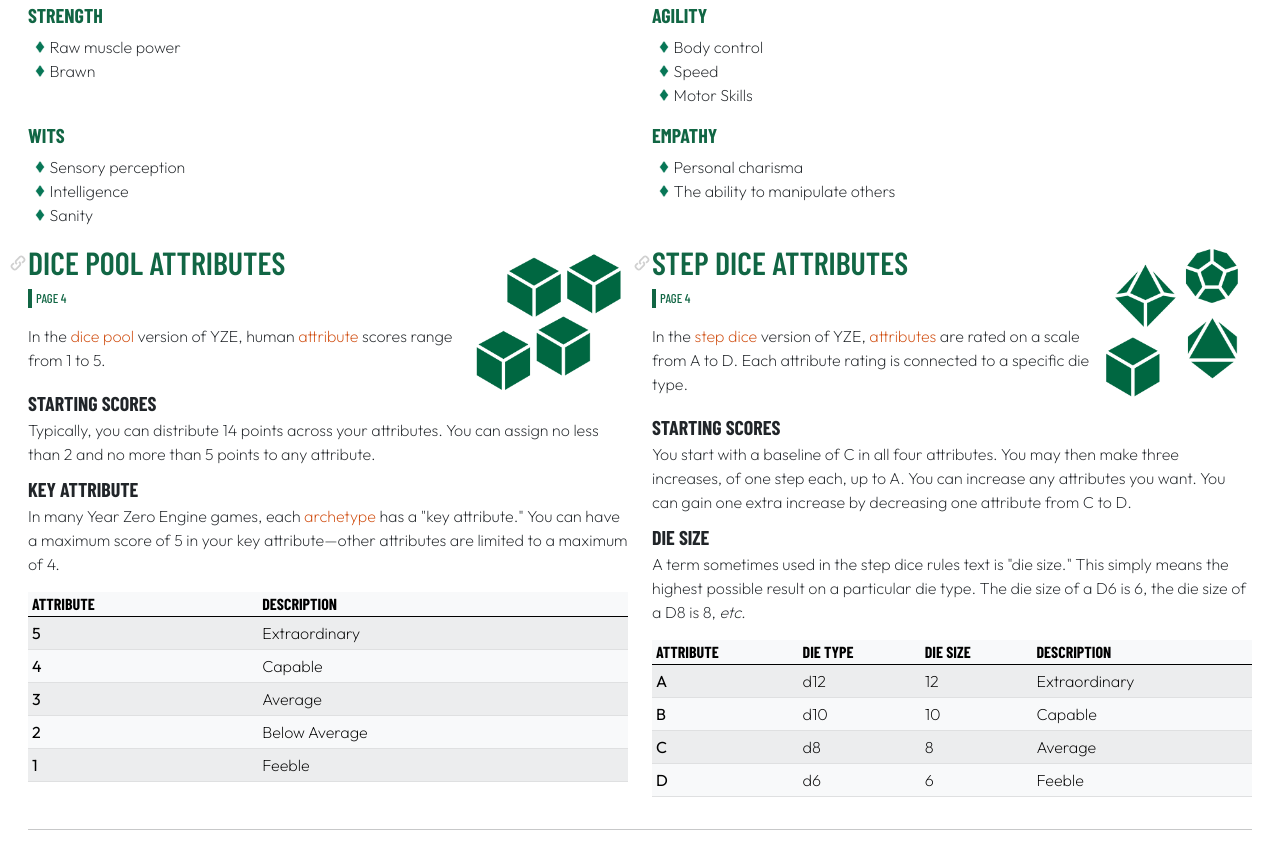
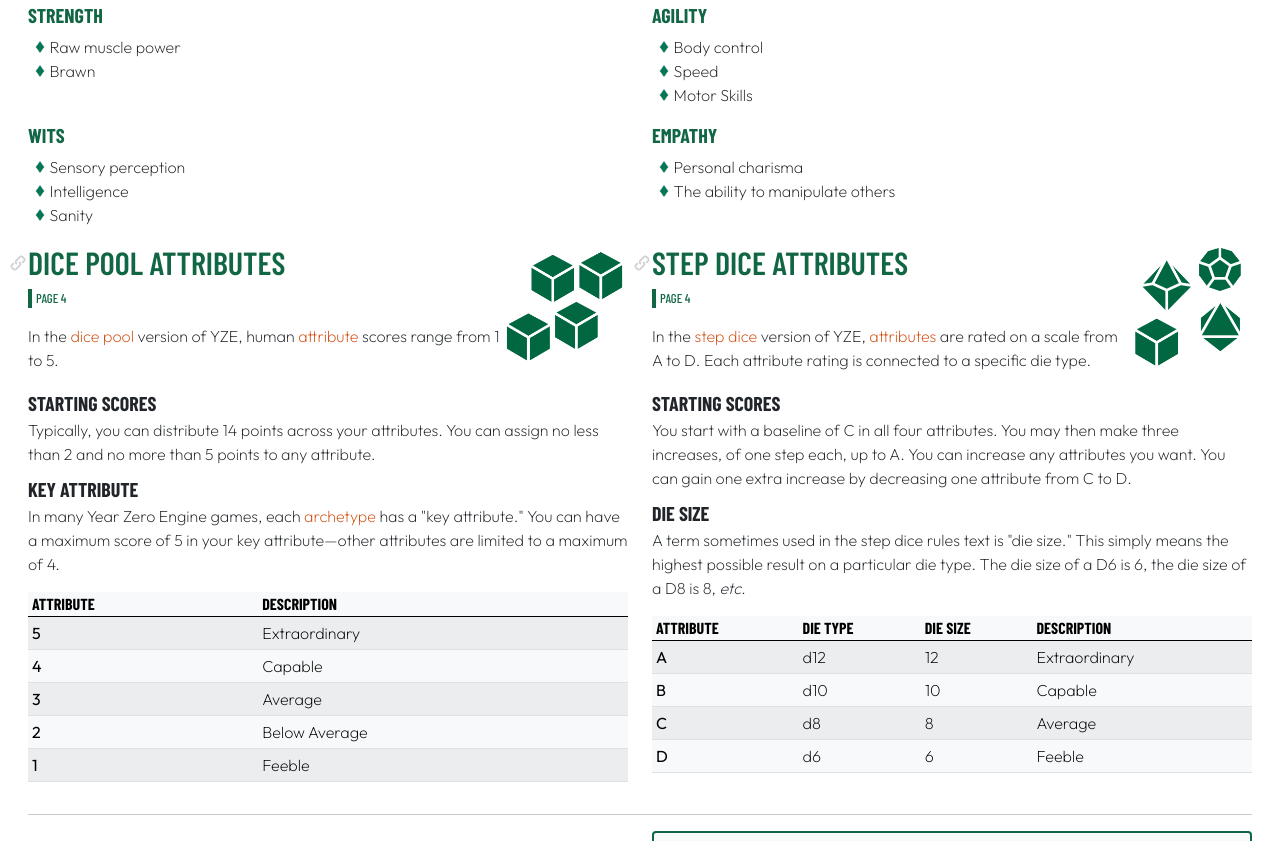
Before and after one commit to callmepartario/og-yzesrd, a plain HTML site: page index.html in a window 1280 px wide. Shown: the part 4750-5591 px from the top of the page. Drawn offline with Linux system fonts and the light colour scheme.

Commit message:
size adjust

```diff
--- a/css/og-yzesrd.css
+++ b/css/og-yzesrd.css
@@ -389,20 +389,20 @@ h6 a.og-h-anchor, .h6 a.og-h-anchor { margin-top: 0.25rem; }
 .og-dice-pool {
 	background: url('../images/dice-pool.webp');
 	background-repeat: no-repeat;
-	background-size: 10rem;
+	background-size: 8rem;
 	float: right;
-	height: 10rem;
-	width: 10rem;
+	height: 8rem;
+	width: 8rem;
 	padding-left: 1rem;
 	padding-bottom: 1rem;
 }
 .og-dice-step {
 	background: url('../images/dice-step.webp');
 	background-repeat: no-repeat;
-	background-size: 10rem;
+	background-size: 8rem;
 	float: right;
-	height: 10rem;
-	width: 10rem;
+	height: 8rem;
+	width: 8rem;
 	padding-left: 1rem;
 	padding-bottom: 1rem;
 }
```
